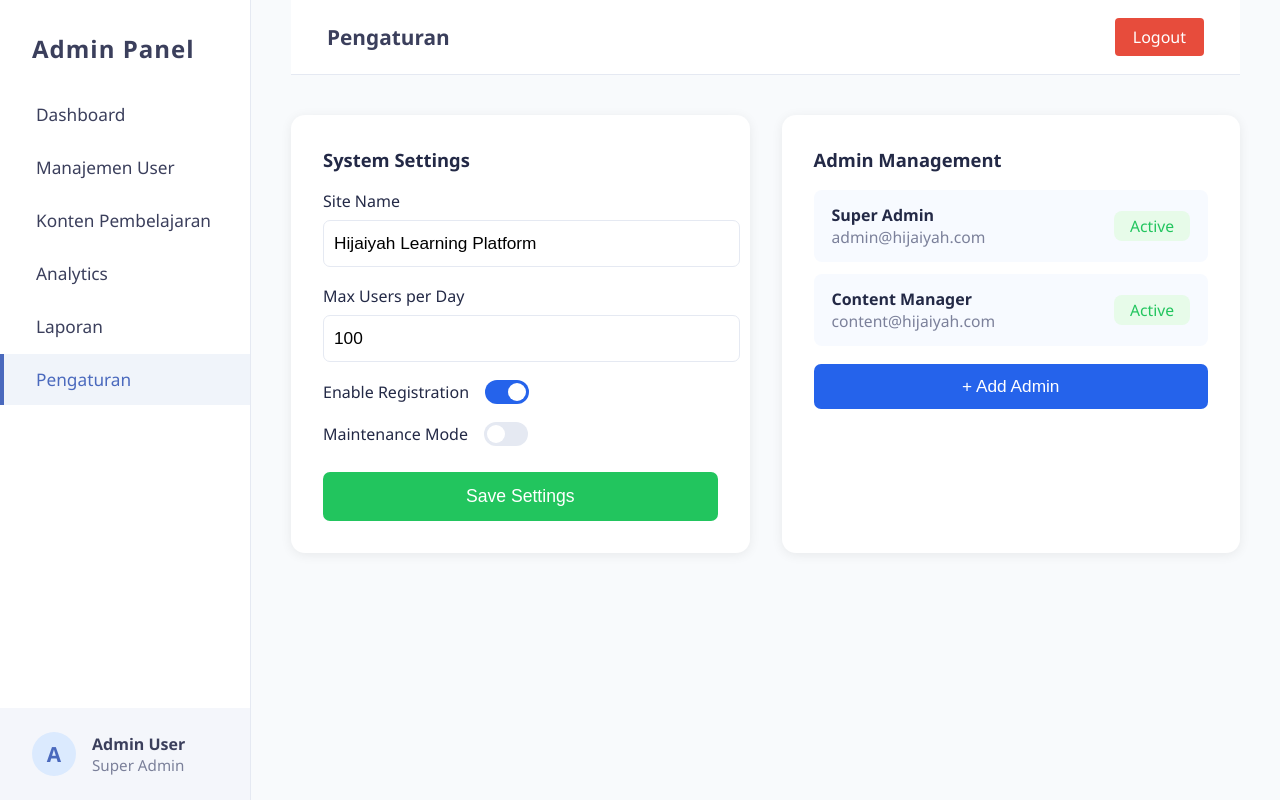
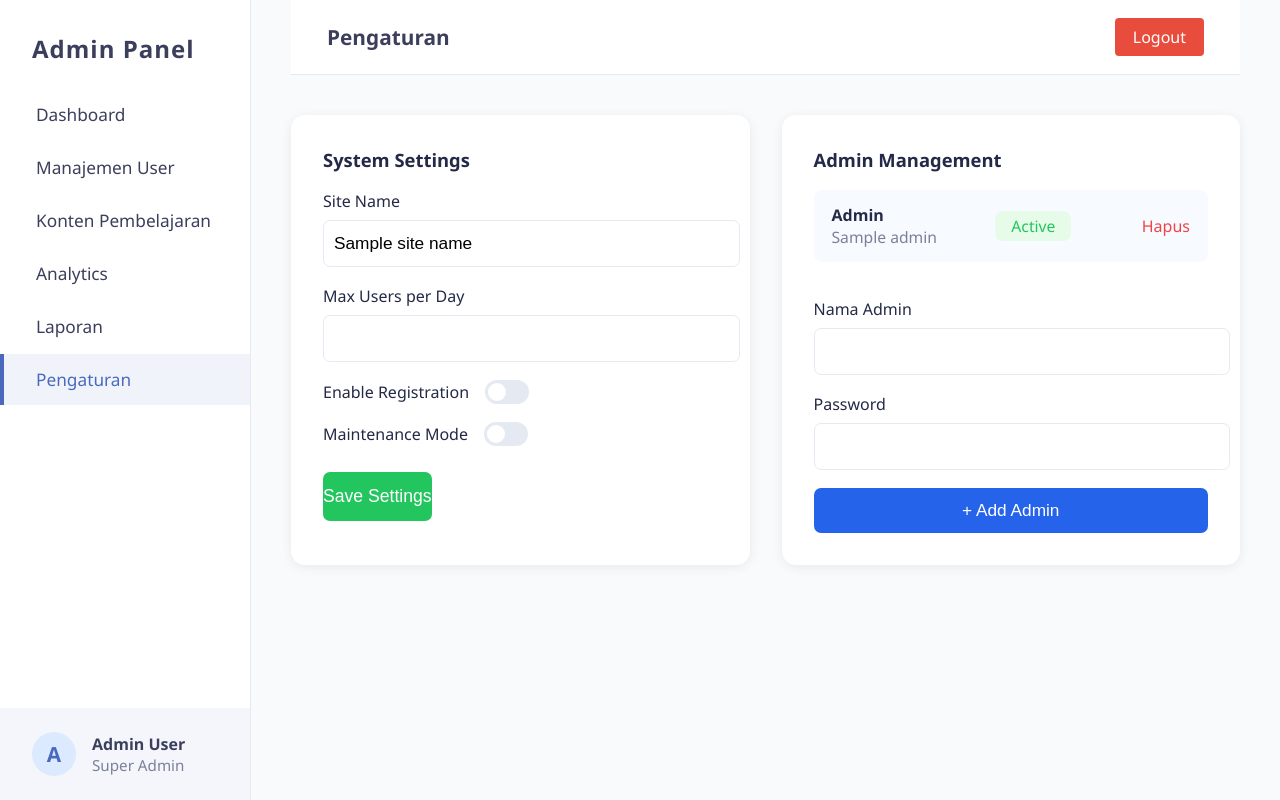
Before and after one commit to xameliax15/tugas-akhir-pemrograman-internet, a CodeIgniter app: the page made by bcit-ci-CodeIgniter-bcb17eb/application/views/pengaturan_view.php in a window 1280 px wide. Run offline with CodeIgniter, Linux system fonts and the light colour scheme; tables that the repository leaves empty hold one stand-in row (values such as "Sample post"); the template is opened without the code that fills it: most values are stand-ins (such as "Sample title", 1, 10 or a date in 2020); data that the repository does not hold is empty.

Commit message:
Fitur: simpan pengaturan ke database & tambah/hapus admin dinamis di halaman pengaturan

```diff
--- a/bcit-ci-CodeIgniter-bcb17eb/application/views/pengaturan_view.php
+++ b/bcit-ci-CodeIgniter-bcb17eb/application/views/pengaturan_view.php
@@ -80,45 +80,55 @@
         <div class="settings-row">
             <div class="settings-panel">
                 <div class="panel-title">System Settings</div>
+                <?php if (!empty($success)): ?>
+                    <div style="background:#d1fae5;color:#059669;padding:10px 16px;border-radius:7px;margin-bottom:14px;">
+                        <?php echo $success; ?>
+                    </div>
+                <?php endif; ?>
+                <form method="post">
                     <div class="form-label">Site Name</div>
-                <input class="settings-input" type="text" value="Hijaiyah Learning Platform" />
+                    <input class="settings-input" type="text" name="site_name" value="<?php echo htmlspecialchars($site_name); ?>" required />
                     <div class="form-label">Max Users per Day</div>
-                <input class="settings-input" type="number" value="100" />
+                    <input class="settings-input" type="number" name="max_users" value="<?php echo htmlspecialchars($max_users); ?>" required />
                     <div class="toggle-row">
                         <span class="toggle-label">Enable Registration</span>
                         <label class="toggle-switch">
-                        <input type="checkbox" checked />
+                            <input type="checkbox" name="enable_registration" value="1" <?php if($enable_registration) echo 'checked'; ?> />
                             <span class="slider"></span>
                         </label>
                     </div>
                     <div class="toggle-row">
                         <span class="toggle-label">Maintenance Mode</span>
                         <label class="toggle-switch">
-                        <input type="checkbox" />
+                            <input type="checkbox" name="maintenance_mode" value="1" <?php if($maintenance_mode) echo 'checked'; ?> />
                             <span class="slider"></span>
                         </label>
                     </div>
-                <button class="save-btn">Save Settings</button>
+                    <button class="save-btn" type="submit">Save Settings</button>
+                </form>
             </div>
             <div class="admin-panel">
                 <div class="panel-title">Admin Management</div>
                 <div class="admin-list">
+                    <?php foreach($admins as $admin): ?>
                         <div class="admin-item">
                             <div class="admin-info">
-                            <span class="admin-role">Super Admin</span>
-                            <span class="admin-email">admin@hijaiyah.com</span>
+                                <span class="admin-role">Admin</span>
+                                <span class="admin-email"><?php echo htmlspecialchars($admin['Nama']); ?></span>
                             </div>
                             <span class="admin-status">Active</span>
+                            <a href="?delete_admin=<?php echo $admin['P_id']; ?>" onclick="return confirm('Yakin ingin menghapus admin ini?')" style="color:#ef4444;margin-left:12px;text-decoration:none;font-weight:500;">Hapus</a>
                         </div>
-                    <div class="admin-item">
-                        <div class="admin-info">
-                            <span class="admin-role">Content Manager</span>
-                            <span class="admin-email">content@hijaiyah.com</span>
+                    <?php endforeach; ?>
                 </div>
-                        <span class="admin-status">Active</span>
-                    </div>
-                </div>
-                <button class="add-admin-btn">+ Add Admin</button>
+                <form method="post" style="margin-top:18px;">
+                    <input type="hidden" name="add_admin" value="1" />
+                    <div class="form-label">Nama Admin</div>
+                    <input class="settings-input" type="text" name="admin_nama" required />
+                    <div class="form-label">Password</div>
+                    <input class="settings-input" type="password" name="admin_password" required />
+                    <button class="add-admin-btn" type="submit">+ Add Admin</button>
+                </form>
             </div>
         </div>
     </div>
```
Also changed, not shown: bcit-ci-CodeIgniter-bcb17eb/application/controllers/Dashboard.php (+36 -0 lines), bcit-ci-CodeIgniter-bcb17eb/application/models/Pengaturan_model.php (added, +32 -0 lines), bcit-ci-CodeIgniter-bcb17eb/application/models/User_model.php (+44 -0 lines). Lines whose indentation alone changed are shown as unchanged.
